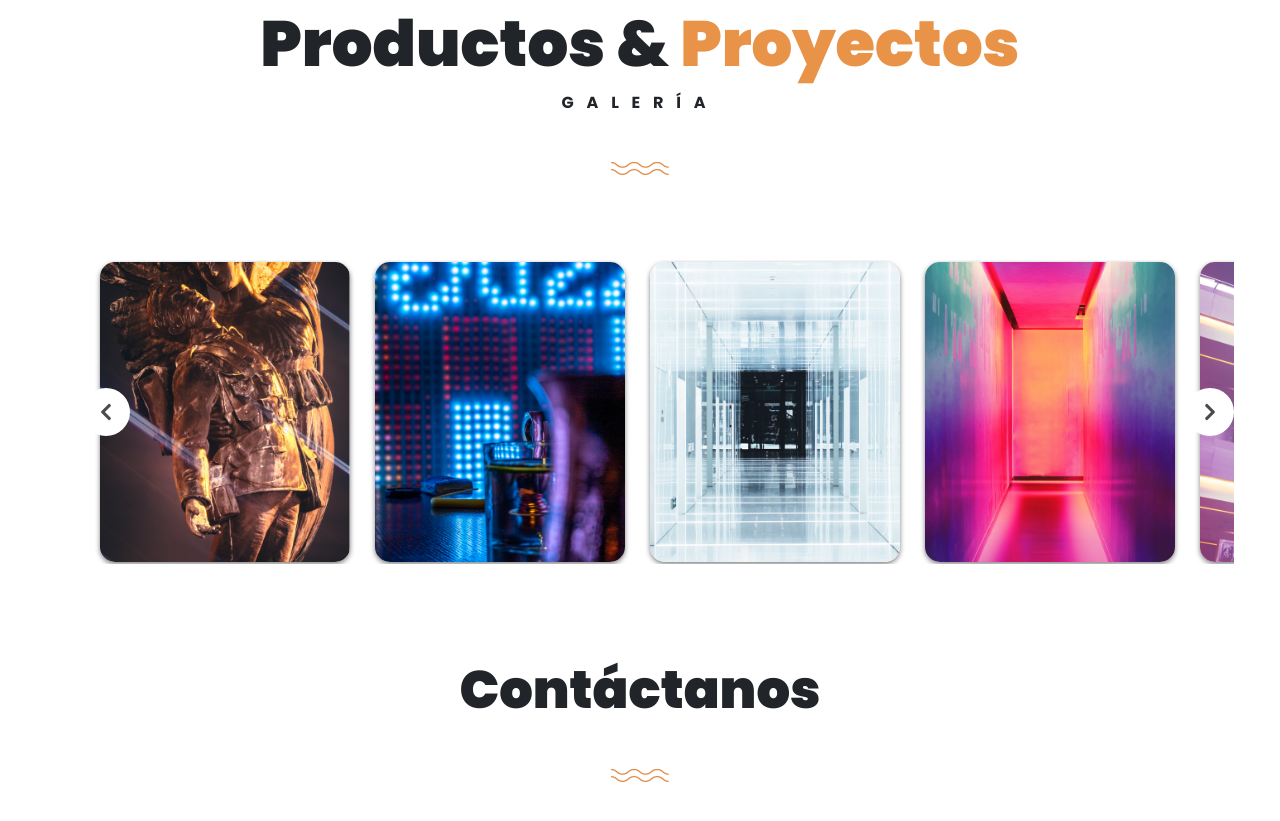
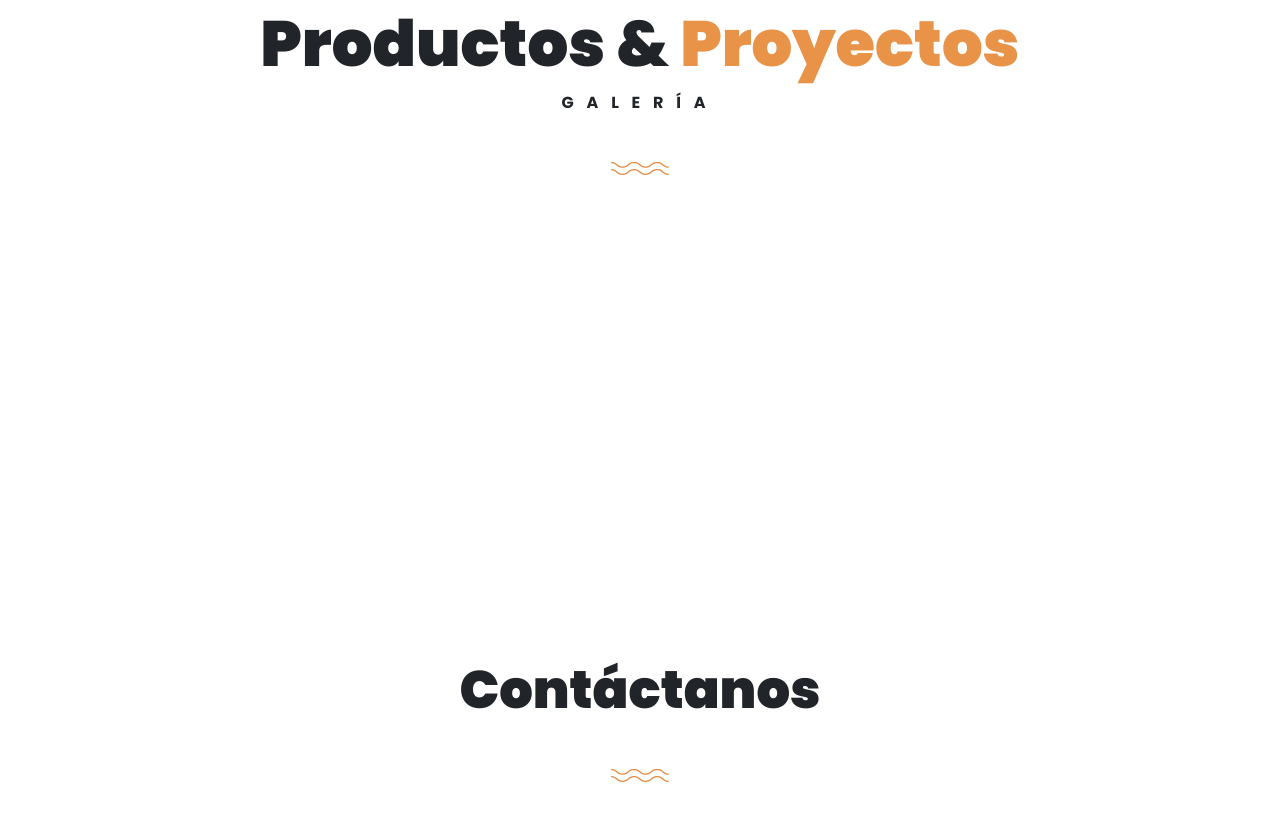
Before and after one commit to Miltonrubio/ALBA, a PHP site: page / in a window 1280 px wide. Shown: the part 4589-5410 px from the top of the page. Run offline with PHP 8.4, Linux system fonts and the light colour scheme; data that the repository does not hold is empty.

Commit message:
segundo push milton

```diff
--- a/css/style.css
+++ b/css/style.css
@@ -193,7 +193,7 @@
 
 .background {
     width: 100%;
-    background-image: url(/img/ALBA_WEB_ELEMENTS-04.png);
+    background-image: url(../img/ALBA_WEB_ELEMENTS-04.png);
     background-repeat: no-repeat;
     background-size: cover;
 }
@@ -715,7 +715,7 @@
 
 footer {
     width: 100%;
-    background-image: url(/img/ALBA_WEB_ELEMENTS-31.png);
+    background-image: url(../img/ALBA_WEB_ELEMENTS-31.png);
     background-size: cover;
     background-repeat: no-repeat;
 }
--- a/index.php
+++ b/index.php
@@ -33,11 +33,11 @@
     <meta http-equiv="X-UA-Compatible" content="IE=edge">
     <meta name="viewport" content="width=device-width, initial-scale=1.0">
     <title>Alba web</title>
-    <link rel="shortcut icon" href="/img/ALBA_WEB_ELEMENTS-01.png" type="image/x-icon">
+    <link rel="shortcut icon" href="img/ALBA_WEB_ELEMENTS-01.png" type="image/x-icon">
     <link rel="stylesheet" href="https://unpkg.com/boxicons@latest/css/boxicons.min.css">
     <link rel="stylesheet" href="https://fonts.googleapis.com/icon?family=Material+Icons">
-    <link rel="stylesheet" href="/css/normalize.css">
-    <link rel="stylesheet" href="/css/style.css" rel="stylesheet">
+    <link rel="stylesheet" href="css/normalize.css">
+    <link rel="stylesheet" href="css/style.css" rel="stylesheet">
     <link rel="stylesheet" rel="stylesheet" href="https://unpkg.com/boxicons@latest/css/boxicons.min.css">
     <link href="https://cdn.jsdelivr.net/npm/bootstrap@5.3.0-alpha1/dist/css/bootstrap.min.css" rel="stylesheet"
         integrity="sha384-GLhlTQ8iRABdZLl6O3oVMWSktQOp6b7In1Zl3/Jr59b6EGGoI1aFkw7cmDA6j6gD" crossorigin="anonymous">
@@ -331,33 +331,24 @@
                     <div class="galley__texts">
                         <h1 class=first__title>Productos & <span class=color__dif>Proyectos</span></h1>
                         <p class=first__subtitle>Galería</p>
-                        <img src="/img/ALBA_WEB_ELEMENTS-07.png" alt="gallery__elemtent" class="gallery__img_title">
+                        <img src="img/ALBA_WEB_ELEMENTS-07.png" alt="gallery__elemtent" class="gallery__img_title">
                     </div>
                     <div class="cards">
                         <div class="slide img-a">
-                            <img src="/img/ALBA_WEB_ELEMENTS-23.png">
+                            <img src="img/ALBA_WEB_ELEMENTS-23.png">
                         </div>
+
+
+                        <?php
+                                            while($row=mysqli_fetch_array($query)){
+                                        ?>
                         <div class="slide">
-                            <img src="/img/ALBA_WEB_ELEMENTS-24.png">
+                            <img src="img/galeria/<?php echo $row['imagen']?>">
                         </div>
-                        <div class="slide">
-                            <img src="/img/ALBA_WEB_ELEMENTS-25.png">
-                        </div>
-                        <div class="slide">
-                            <img src="/img/ALBA_WEB_ELEMENTS-26.png">
-                        </div>
-                        <div class="slide">
-                            <img src="/img/ALBA_WEB_ELEMENTS-27.png">
-                        </div>
-                        <div class="slide">
-                            <img src="/img/ALBA_WEB_ELEMENTS-28.png">
-                        </div>
-                        <div class="slide">
-                            <img src="/img/ALBA_WEB_ELEMENTS-29.png">
-                        </div>
-                        <div class="slide">
-                            <img src="/img/ALBA_WEB_ELEMENTS-30.png">
-                        </div>
+
+                        <?php
+                                            }
+                                        ?>
                     </div>
                 </div>
             </div>
@@ -385,78 +376,26 @@
                                 </svg>
                             </button>
                             <div class="carrusel-track" id="track">
+
+                            <?php
+                                            while($row1=mysqli_fetch_array($query1)){
+                                        ?>
                                 <div class="carrusel">
                                     <div>
                                         <a href="#">
                                             <picture>
-                                                <img src="/img/ALBA_WEB_ELEMENTS-23.png" alt="imagen">
+                                            <img src="img/galeria/<?php echo $row1['imagen']?>">
                                             </picture>
                                         </a>
                                     </div>
+
+
                                 </div>
-                                <div class="carrusel">
-                                    <div>
-                                        <a href="#">
-                                            <picture>
-                                                <img src="/img/ALBA_WEB_ELEMENTS-24.png" alt="imagen">
-                                            </picture>
-                                        </a>
-                                    </div>
-                                </div>
-                                <div class="carrusel">
-                                    <div>
-                                        <a href="#">
-                                            <picture>
-                                                <img src="/img/ALBA_WEB_ELEMENTS-25.png" alt="imagen">
-                                            </picture>
-                                        </a>
-                                    </div>
-                                </div>
-                                <div class="carrusel">
-                                    <div>
-                                        <a href="#">
-                                            <picture>
-                                                <img src="/img/ALBA_WEB_ELEMENTS-26.png" alt="imagen">
-                                            </picture>
-                                        </a>
-                                    </div>
-                                </div>
-                                <div class="carrusel">
-                                    <div>
-                                        <a href="#">
-                                            <picture>
-                                                <img src="/img/ALBA_WEB_ELEMENTS-27.png" alt="imagen">
-                                            </picture>
-                                        </a>
-                                    </div>
-                                </div>
-                                <div class="carrusel">
-                                    <div>
-                                        <a href="#">
-                                            <picture>
-                                                <img src="/img/ALBA_WEB_ELEMENTS-28.png" alt="imagen">
-                                            </picture>
-                                        </a>
-                                    </div>
-                                </div>
-                                <div class="carrusel">
-                                    <div>
-                                        <a href="#">
-                                            <picture>
-                                                <img src="/img/ALBA_WEB_ELEMENTS-29.png" alt="imagen">
-                                            </picture>
-                                        </a>
-                                    </div>
-                                </div>
-                                <div class="carrusel">
-                                    <div>
-                                        <a href="#">
-                                            <picture>
-                                                <img src="/img/ALBA_WEB_ELEMENTS-30.png" alt="imagen">
-                                            </picture>
-                                        </a>
-                                    </div>
-                                </div>
+                                <?php
+                                            }
+                                        ?>
+
+
                             </div>
                             <button class="carrusel-arrow carrusel-next" id="button-next" data-button="button-next"
                                 onclick="app.processingButton(event)">
@@ -514,6 +454,47 @@
         </section>
     </main>
 
+
+
+
+
+
+    <script type="text/javascript">
+        $(document).ready(function () {
+            $("#frmajax").on("submit", function (event) {
+
+                event.preventDefault();
+
+                var form = $('#frmajax')[0];
+                var formData = new FormData(form);
+
+
+                $.ajax({
+                    type: $(this).attr("method"),
+                    url: $(this).attr("action"),
+                    data: formData,
+                    contentType: false,
+                    processData: false,
+
+                    success: function (r) {
+                        if (r == 1) {
+                            alert("Se enviaron los datos");
+                        } else {
+                            alert("Se enviaron los datos");
+                        }
+                    }
+                });
+
+                return false;
+            });
+        });
+    </script>
+
+
+
+
+
+
     <footer class="container-fluid media__footer">
         <div class="row">
             <div class="col-12">
--- a/js/main.js
+++ b/js/main.js
@@ -35,8 +35,8 @@
 // Toma la imagen de la clase logo
 const logoImage = document.querySelector('.alba_logo');
 // Define la ruta de la imagen principal y a la secundaria
-const defaultLogo = '/img/ALBA_WEB_ELEMENTS-03.png';
-const scrolledLogo = '/img/ALBA_WEB_ELEMENTS-02.png';
+const defaultLogo = 'img/ALBA_WEB_ELEMENTS-03.png';
+const scrolledLogo = 'img/ALBA_WEB_ELEMENTS-02.png';
 
 window.addEventListener('scroll', () => {
     // Verifica que el usuario scrolle más de 50 px
--- a/php/cruds/contactos/agregarContacto.php
+++ b/php/cruds/contactos/agregarContacto.php
@@ -18,7 +18,11 @@
 
 if (mysqli_query($con, $query)) {
 
-  echo '<script>  window.location.replace("../../mensajes.php");  </script>';
+
+  echo "<script>
+  history.back();
+  alert('Se enviaron los datos');
+  </script>";
 
 } else {
   //Si la consulta no se logro completar, se nos mostrara un mensaje de error
--- a/php/cruds/galeria/agregarImagen.php
+++ b/php/cruds/galeria/agregarImagen.php
@@ -59,7 +59,7 @@
                                         </div>
 
                                         <div class="col-md-12">
-                                            <label for="formFile" class="form-label">Miniatura del blog (500x500 px)</label>
+                                            <label for="formFile" class="form-label">Imagen de galeria </label>
                                             <input class="form-control" type="file" id="foto" name="foto" Required>
                                         </div>
 
```
Also changed, not shown: other parts of index.php (+34 -33 lines), img/galeria/ALBA_WEB_ELEMENTS-23.png (added), img/galeria/ALBA_WEB_ELEMENTS-25.png (added), img/galeria/ALBA_WEB_ELEMENTS-26.png (added), img/galeria/ALBA_WEB_ELEMENTS-27.png (added), img/galeria/ALBA_WEB_ELEMENTS-30.png (added).
